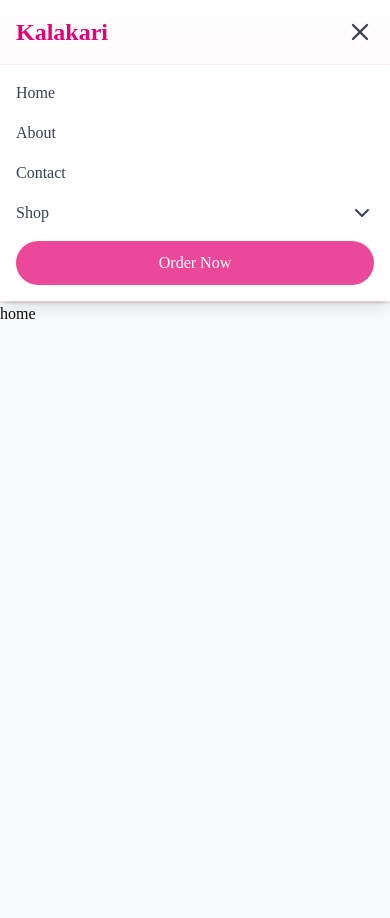
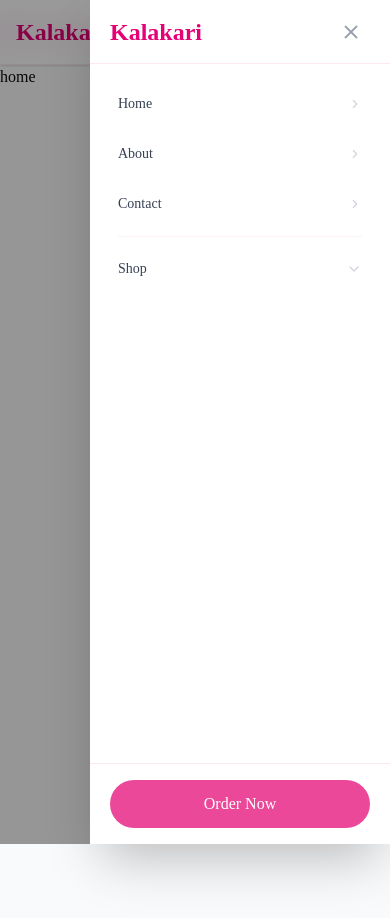
Before and after one commit to Madhurmehare27/Kalakari, a Next.js app in the folder my-app/: page / in a window 390 px wide. Both pictures are taken after a click on the button "Open menu". Shown: the top 918 px of the page. Built offline with nearby package versions, Linux system fonts and the light colour scheme.

Commit message:
adding the opendrawer

```diff
--- a/my-app/components/Navbar.tsx
+++ b/my-app/components/Navbar.tsx
@@ -1,155 +1,64 @@
-
 "use client";
-import { useState } from "react";
+import { useState, useEffect } from "react";
 import Link from "next/link";
 import Button from "./comman/Button";
-import {
-  ChevronDown,
-  Menu,
-  X,
-} from "lucide-react";
+import { ChevronDown, Menu, X } from "lucide-react";
 
 const navLinks = [
-  {
-    label: "Home",
-    href: "/",
-    tooltip: "Go to Home",
-  },
-  {
-    label: "About",
-    href: "/about",
-    tooltip: "About Kalakari",
-  },
-  {
-    label: "Contact",
-    href: "/contact",
-    tooltip: "Contact Us",
-  },
+  { label: "Home", href: "/", tooltip: "Go to Home" },
+  { label: "About", href: "/about", tooltip: "About Kalakari" },
+  { label: "Contact", href: "/contact", tooltip: "Contact Us" },
 ];
 
 const shopCategories = [
-  {
-    label: "Paintings",
-    href: "/shop/paintings",
-    icon: "🎨",
-  },
-  {
-    label: "Handicrafts",
-    href: "/shop/handicrafts",
-    icon: "🏺",
-  },
-  {
-    label: "Pottery",
-    href: "/shop/pottery",
-    icon: "🫙",
-  },
-  {
-    label: "Wall Art",
-    href: "/shop/wall-art",
-    icon: "🖼️",
-  },
-  {
-    label: "Home Decor",
-    href: "/shop/home-decor",
-    icon: "🏠",
-  },
-  {
-    label: "Jewellery",
-    href: "/shop/jewellery",
-    icon: "💎",
-  },
-  {
-    label: "Gifts",
-    href: "/shop/gifts",
-    icon: "🎁",
-  },
-  {
-    label: "Custom Artwork",
-    href: "/shop/custom-artwork",
-    icon: "✨",
-  },
+  { label: "Paintings", href: "/shop/paintings", icon: "🎨" },
+  { label: "Handicrafts", href: "/shop/handicrafts", icon: "🏺" },
+  { label: "Pottery", href: "/shop/pottery", icon: "🫙" },
+  { label: "Wall Art", href: "/shop/wall-art", icon: "🖼️" },
+  { label: "Home Decor", href: "/shop/home-decor", icon: "🏠" },
+  { label: "Jewellery", href: "/shop/jewellery", icon: "💎" },
+  { label: "Gifts", href: "/shop/gifts", icon: "🎁" },
+  { label: "Custom Artwork", href: "/shop/custom-artwork", icon: "✨" },
 ];
 
 const Navbar = () => {
-  const [mobileMenuOpen, setMobileMenuOpen] =
-    useState(false);
+  const [mobileOpen, setMobileOpen] = useState(false);
+  const [mobileShopOpen, setMobileShopOpen] = useState(false);
 
-  const [mobileShopOpen, setMobileShopOpen] =
-    useState(false);
+  // Lock body scroll when drawer is open
+  useEffect(() => {
+    document.body.style.overflow = mobileOpen ? "hidden" : "";
+    return () => { document.body.style.overflow = ""; };
+  }, [mobileOpen]);
 
   return (
+    <>
+      {/* ── NAVBAR ─────────────────────────────────────── */}
       <nav className="sticky top-0 z-50 bg-gradient-to-b from-white/90 via-pink-50/80 to-white/70 backdrop-blur-md border-b border-pink-100 shadow-sm">
         <div className="max-w-7xl mx-auto px-4 sm:px-6 lg:px-8 h-16 flex items-center justify-between">
 
           {/* Logo */}
           <Link
             href="/"
-          className="
-            text-2xl sm:text-3xl
-            font-extrabold
-            text-pink-600
-            hover:text-pink-700
-            transition-all duration-300
-            hover:scale-105
-          "
+            className="text-2xl sm:text-3xl font-extrabold text-pink-600 hover:text-pink-700 transition-all duration-300 hover:scale-105"
           >
             Kalakari
           </Link>
 
           {/* Desktop Navigation */}
           <div className="hidden lg:flex items-center gap-8">
-
             {navLinks.map((link) => (
-            <div
-              key={link.href}
-              className="relative group"
-            >
+              <div key={link.href} className="relative group">
                 <Link
                   href={link.href}
-                className="
-                  text-gray-700
-                  font-medium
-                  hover:text-pink-600
-                  transition-all duration-300
-                "
+                  className="text-gray-700 font-medium hover:text-pink-600 transition-all duration-300"
                 >
                   {link.label}
                 </Link>
-
-              <span
-                className="
-                  absolute
-                  left-0
-                  -bottom-1
-                  h-[2px]
-                  w-0
-                  bg-pink-600
-                  transition-all
-                  duration-300
-                  group-hover:w-full
-                "
-              />
-
-              <span
-                className="
-                  absolute
-                  left-1/2
-                  -translate-x-1/2
-                  top-8
-                  opacity-0
-                  group-hover:opacity-100
-                  bg-black
-                  text-white
-                  text-xs
-                  px-2
-                  py-1
-                  rounded
-                  whitespace-nowrap
-                  pointer-events-none
-                  transition-all
-                  duration-300
-                "
-              >
+                {/* Underline */}
+                <span className="absolute left-0 -bottom-1 h-[2px] w-0 bg-pink-600 transition-all duration-300 group-hover:w-full" />
+                {/* Tooltip */}
+                <span className="absolute left-1/2 -translate-x-1/2 top-8 opacity-0 group-hover:opacity-100 bg-black text-white text-xs px-2 py-1 rounded whitespace-nowrap pointer-events-none transition-all duration-300 z-50">
                   {link.tooltip}
                 </span>
               </div>
@@ -157,261 +66,153 @@ const Navbar = () => {
 
             {/* Shop Mega Menu */}
             <div className="relative group">
-            <button
-              className="
-                flex items-center
-                gap-1
-                text-gray-700
-                font-medium
-                hover:text-pink-600
-                transition-all duration-300
-              "
-            >
+              <button className="flex items-center gap-1 text-gray-700 font-medium hover:text-pink-600 transition-all duration-300">
                 Shop
-
-              <ChevronDown
-                size={16}
-                className="
-                  transition-transform
-                  duration-300
-                  group-hover:rotate-180
-                "
-              />
+                <ChevronDown size={16} className="transition-transform duration-300 group-hover:rotate-180" />
               </button>
-
-            <span
-              className="
-                absolute
-                left-0
-                -bottom-1
-                h-[2px]
-                w-0
-                bg-pink-600
-                transition-all
-                duration-300
-                group-hover:w-full
-              "
-            />
-
-            <div
-              className="
-                absolute
-                top-10
-                left-1/2
-                -translate-x-1/2
-                w-[90vw]
-                max-w-5xl
-                bg-white
-                rounded-2xl
-                shadow-2xl
-                border
-                border-pink-100
-                p-6
-                opacity-0
-                invisible
-                group-hover:opacity-100
-                group-hover:visible
-                transition-all
-                duration-300
-                grid
-                grid-cols-1
-                md:grid-cols-2
-                lg:grid-cols-3
-                gap-3
-                z-50
-              "
-            >
-              {shopCategories.map(
-                (category) => (
+              <span className="absolute left-0 -bottom-1  w-0 bg-pink-600 transition-all duration-300 group-hover:w-full" />
+              <div className="absolute top-10 left-1/2 -translate-x-1/2 w-[1000px] bg-white rounded-2xl shadow-2xl border border-pink-100 p-6 opacity-0 invisible group-hover:opacity-100 group-hover:visible transition-all duration-300 grid grid-cols-3 gap-3 z-50">
+                {shopCategories.map((category) => (
                   <Link
                     key={category.href}
                     href={category.href}
-                    className="
-                      flex
-                      items-center
-                      gap-3
-                      p-3
-                      rounded-xl
-                      hover:bg-pink-50
-                      hover:text-pink-600
-                      transition-all
-                      duration-200
-                    "
+                    className="flex items-center gap-3 p-3 rounded-xl hover:bg-pink-50 hover:text-pink-600 transition-all duration-200 text-gray-700"
                   >
-                    <span className="text-xl">
-                      {category.icon}
-                    </span>
-
-                    <span>
-                      {category.label}
-                    </span>
+                    <span className="text-xl">{category.icon}</span>
+                    <span className="text-sm font-medium">{category.label}</span>
                   </Link>
-                )
-              )}
+                ))}
               </div>
             </div>
           </div>
 
+          {/* Right side */}
+          <div className="flex items-center gap-3">
             {/* Desktop CTA */}
-        <div className="hidden lg:block">
+            <div className="hidden lg:block transition-transform duration-300 hover:scale-105">
               <Button
                 bgColor="#ec4899"
                 textColor="#ffffff"
                 width="140px"
                 height="44px"
                 borderRadius="999px"
-            onClick={() =>
-              alert("Order Now")
-            }
+                onClick={() => alert("Order Now")}
               >
                 Order Now
               </Button>
             </div>
 
-        {/* Mobile Menu Button */}
+            {/* Mobile Hamburger */}
             <button
-          className="lg:hidden text-gray-700"
-          onClick={() =>
-            setMobileMenuOpen(
-              !mobileMenuOpen
-            )
-          }
+              className="lg:hidden p-2 rounded-lg text-gray-700 hover:text-pink-600 hover:bg-pink-50 transition-all duration-200"
+              onClick={() => setMobileOpen(true)}
+              aria-label="Open menu"
             >
-          {mobileMenuOpen ? (
-            <X size={28} />
-          ) : (
-            <Menu size={28} />
-          )}
+              <Menu size={26} />
+            </button>
+          </div>
+        </div>
+      </nav>
+
+      {/* ── OVERLAY ────────────────────────────────────── */}
+      <div
+        className={`fixed inset-0 bg-black/40 z-50 lg:hidden transition-opacity duration-300 ${
+          mobileOpen ? "opacity-100 pointer-events-auto" : "opacity-0 pointer-events-none"
+        }`}
+        onClick={() => setMobileOpen(false)}
+      />
+
+      {/* ── SLIDE-IN DRAWER ────────────────────────────── */}
+      <div
+        className={`fixed top-0 right-0 h-full w-[300px] sm:w-[320px] bg-white z-50 flex flex-col lg:hidden shadow-2xl transition-transform duration-300 ease-in-out ${
+          mobileOpen ? "translate-x-0" : "translate-x-full"
+        }`}
+        style={{ paddingBottom: "env(safe-area-inset-bottom)" }}
+      >
+        {/* Drawer Header */}
+        <div className="flex items-center justify-between px-5 h-16 border-b border-pink-100 shrink-0">
+          <span className="text-2xl font-extrabold text-pink-600">Kalakari</span>
+          <button
+            className="p-2 rounded-lg text-gray-400 hover:text-pink-600 hover:bg-pink-50 transition-all duration-200"
+            onClick={() => setMobileOpen(false)}
+            aria-label="Close menu"
+          >
+            <X size={22} />
           </button>
         </div>
 
-      {/* Mobile Menu */}
-      {mobileMenuOpen && (
-        <div
-          className="
-            lg:hidden
-            bg-white
-            border-t
-            border-pink-100
-            shadow-lg
-          "
-        >
-          <div className="px-4 py-4 space-y-4">
+        {/* Drawer Links */}
+        <div className="flex-1 overflow-y-auto px-3 py-4 space-y-0.5">
 
+          {/* Nav links */}
           {navLinks.map((link) => (
             <Link
               key={link.href}
               href={link.href}
-                className="
-                  block
-                  text-gray-700
-                  font-medium
-                  hover:text-pink-600
-                "
-                onClick={() =>
-                  setMobileMenuOpen(
-                    false
-                  )
-                }
+              onClick={() => setMobileOpen(false)}
+              className="flex items-center justify-between px-4 py-3.5 rounded-xl text-gray-700 font-medium hover:bg-pink-50 hover:text-pink-600 transition-all duration-200 text-sm"
             >
               {link.label}
+              <ChevronDown size={14} className="-rotate-90 text-gray-300" />
             </Link>
           ))}
 
-            {/* Mobile Shop */}
+          {/* Divider */}
+          <div className="h-px bg-pink-50 my-2 mx-4" />
+
+          {/* Shop Accordion */}
           <div>
             <button
-                className="
-                  flex
-                  items-center
-                  justify-between
-                  w-full
-                  font-medium
-                  text-gray-700
-                "
-                onClick={() =>
-                  setMobileShopOpen(
-                    !mobileShopOpen
-                  )
-                }
+              onClick={() => setMobileShopOpen(!mobileShopOpen)}
+              className="w-full flex items-center justify-between px-4 py-3.5 rounded-xl text-gray-700 font-medium hover:bg-pink-50 hover:text-pink-600 transition-all duration-200 text-sm"
             >
-                Shop
-
+              <span>Shop</span>
               <ChevronDown
-                  className={`transition-transform ${
-                    mobileShopOpen
-                      ? "rotate-180"
-                      : ""
+                size={16}
+                className={`transition-transform duration-300 ${
+                  mobileShopOpen ? "rotate-180 text-pink-500" : "text-gray-300"
                 }`}
               />
             </button>
 
-              {mobileShopOpen && (
+            {/* Accordion panel — smooth animated expand */}
             <div
-                  className="
-                    mt-3
-                    grid
-                    grid-cols-2
-                    gap-2
-                  "
+              className={`overflow-hidden transition-all duration-300 ease-in-out ${
+                mobileShopOpen ? "max-h-[1000px] opacity-100" : "max-h-0 opacity-0"
+              }`}
             >
-                  {shopCategories.map(
-                    (category) => (
+              <div className="mx-3 mb-2 bg-pink-50/60 rounded-xl p-2 grid grid-cols-2 gap-1">
+                {shopCategories.map((category) => (
                   <Link
-                        key={
-                          category.href
-                        }
-                        href={
-                          category.href
-                        }
-                        className="
-                          flex
-                          items-center
-                          gap-2
-                          p-2
-                          rounded-lg
-                          hover:bg-pink-50
-                        "
-                        onClick={() =>
-                          setMobileMenuOpen(
-                            false
-                          )
-                        }
+                    key={category.href}
+                    href={category.href}
+                    onClick={() => setMobileOpen(false)}
+                    className="flex items-center gap-2 px-3 py-2.5 rounded-lg text-gray-600 text-sm hover:bg-white hover:text-pink-600 transition-all duration-200"
                   >
-                        <span>
-                          {
-                            category.icon
-                          }
-                        </span>
-
-                        <span className="text-sm">
-                          {
-                            category.label
-                          }
-                        </span>
+                    <span className="text-base">{category.icon}</span>
+                    <span className="font-medium truncate">{category.label}</span>
                   </Link>
-                    )
-                  )}
+                ))}
               </div>
-              )}
+            </div>
+          </div>
         </div>
 
+        {/* Drawer Footer CTA */}
+        <div className="shrink-0 px-5 py-4 border-t border-pink-100">
           <Button
             bgColor="#ec4899"
             textColor="#ffffff"
             width="100%"
-              height="44px"
+            height="48px"
             borderRadius="999px"
-              onClick={() =>
-                alert("Order Now")
-              }
+            onClick={() => { alert("Order Now"); setMobileOpen(false); }}
           >
             Order Now
           </Button>
         </div>
       </div>
-      )}
-    </nav>
+    </>
   );
 };
 
```
Lines whose indentation alone changed are shown as unchanged.
